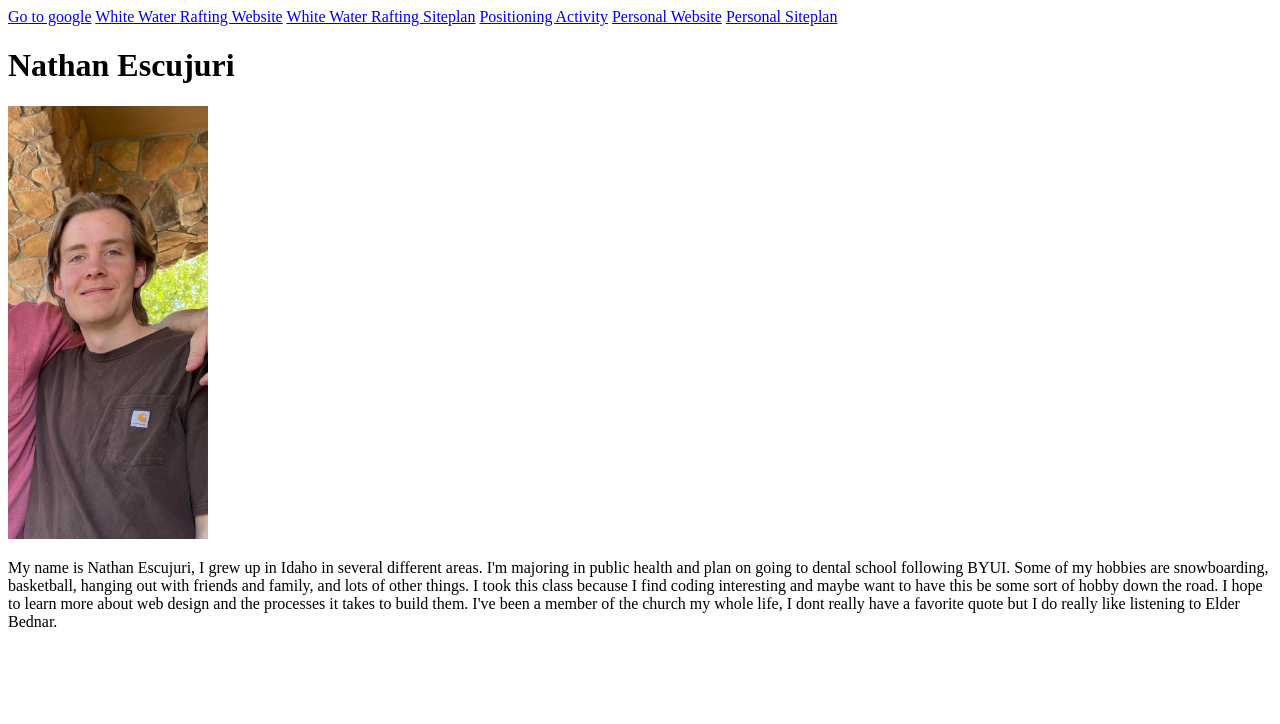
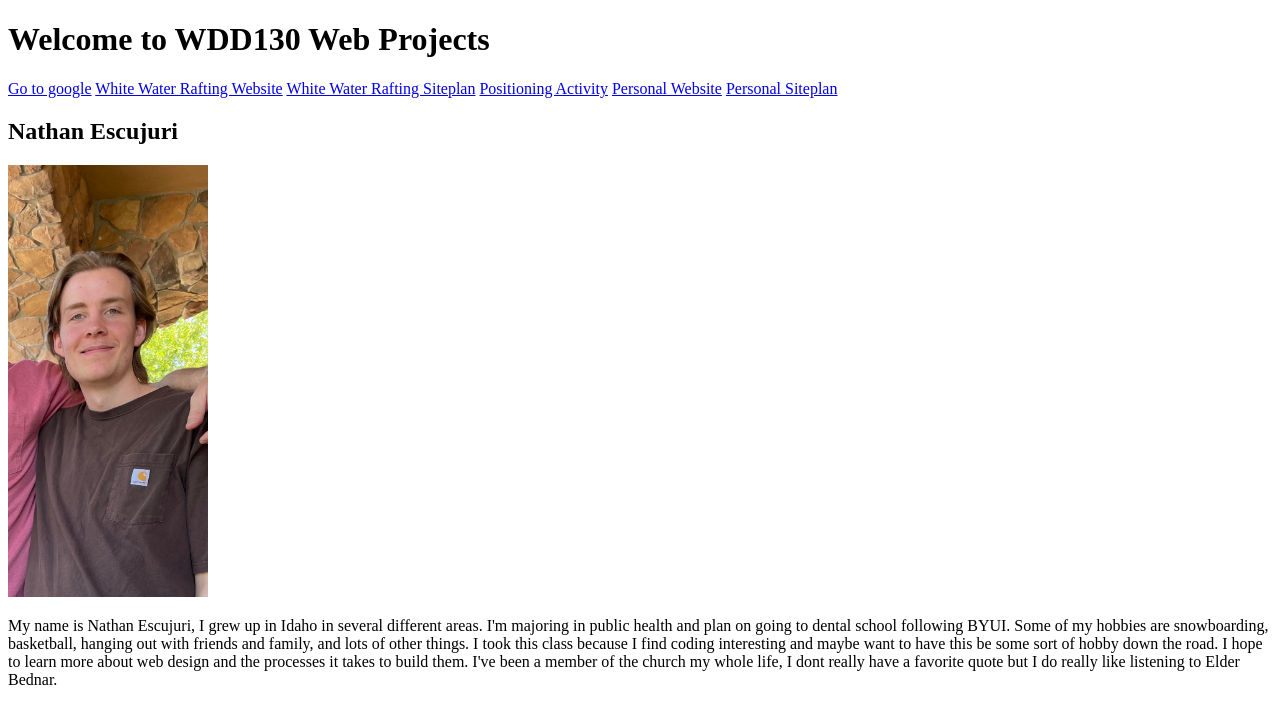
Before and after one commit to nathaneksy/wdd130, a plain HTML site: page index.html in a window 1280 px wide. Drawn offline with Linux system fonts and the light colour scheme.

Commit message:
Updated file location

```diff
--- a/practice.html/index.html
+++ b/index.html
@@ -7,6 +7,8 @@
     <title>HOME</title>
 </head>
 <body>
+    <h1>Welcome to WDD130 Web Projects</h1>
+
     <header>
         <nav>
             <a href="https://www.google.com">Go to google</a>
@@ -17,7 +19,7 @@
             <a href="#">Personal Siteplan</a>
         </nav>
         <main>
-        <h1>Nathan Escujuri</h1>
+        <h2>Nathan Escujuri</h2>
         <img src="unnamed.jpg" alt="Image of me" width="200">
         <p>My name is Nathan Escujuri, I grew up in Idaho in several different areas. I'm majoring in public health and plan on going to dental school following BYUI. Some of my hobbies are snowboarding, basketball, hanging out with friends and family, and lots of other things. I took this class because I find coding interesting and maybe want to have this be some sort of hobby down the road. I hope to learn more about web design and the processes it takes to build them. I've been a member of the church my whole life, I dont really have a favorite quote but I do really like listening to Elder Bednar.</p>
         </main>
```
Also changed, not shown: unnamed.jpg (renamed from practice.html/unnamed.jpg), w2.html/demo.html (renamed from demo.html).
